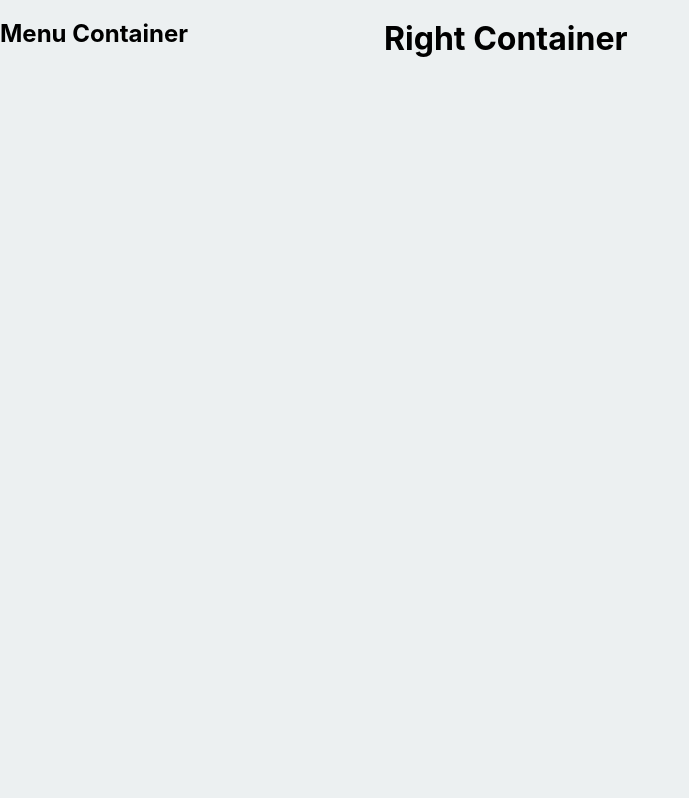
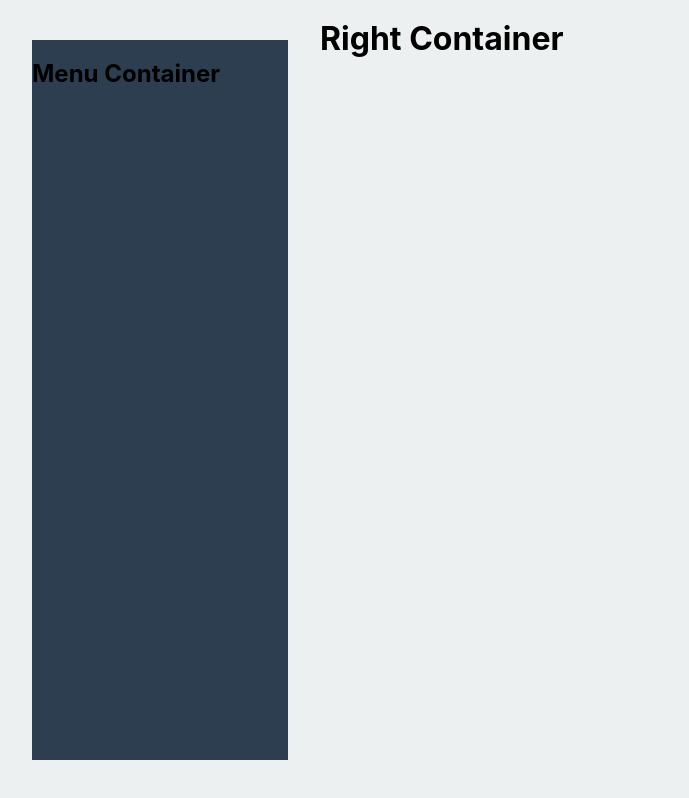
Before and after one commit to UsuallyChris/job_tracker, a React (Create React App) app in the folder frontend/: page / in a window 1280 px wide. Shown: the whole page, without its empty margins (0-689 px from the left). Built offline with nearby package versions, Linux system fonts and the light colour scheme.

Commit message:
Menu formatted and color changed

```diff
--- a/frontend/src/components/layout/left/MenuContainer.jsx
+++ b/frontend/src/components/layout/left/MenuContainer.jsx
@@ -2,7 +2,9 @@ import React from 'react';
 
 function MenuContainer() {
   return(
-    <h2>Menu Container</h2>
+    <div className="menu-container">
+      <h2>Menu Container</h2>
+    </div>
   );
 };
 
--- a/frontend/src/css/App.css
+++ b/frontend/src/css/App.css
@@ -33,15 +33,24 @@ body {
 }
 
 .left-container {
-  width: 30vw;
+  width: 25vw;
   height: 100vh;
   position: fixed;
   top: 0;
   left: 0;
+  display: flex;
+  justify-content: center;
+  align-items: center;
 }
 
 .right-container {
   min-height: 100vh;
-  width: 70vw;
-  transform: translateX(30vw);
+  width: 75vw;
+  transform: translateX(25vw);
 }
+
+.menu-container {
+  background: #2C3E50;
+  width: 80%;
+  height: 90%;
+}
```
